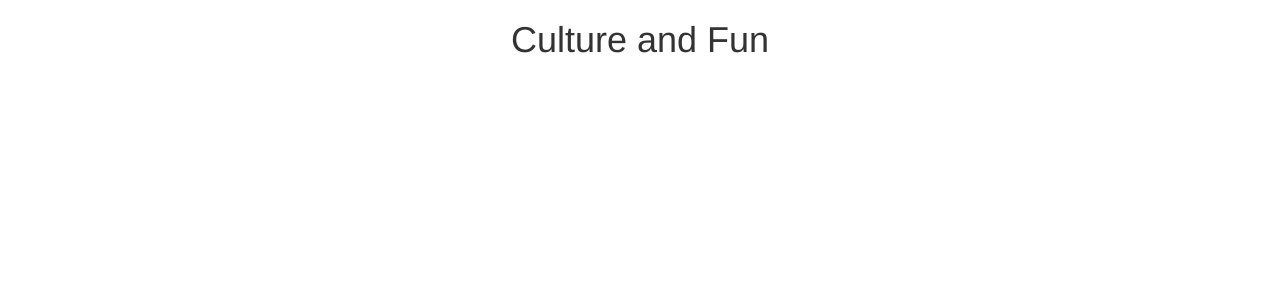
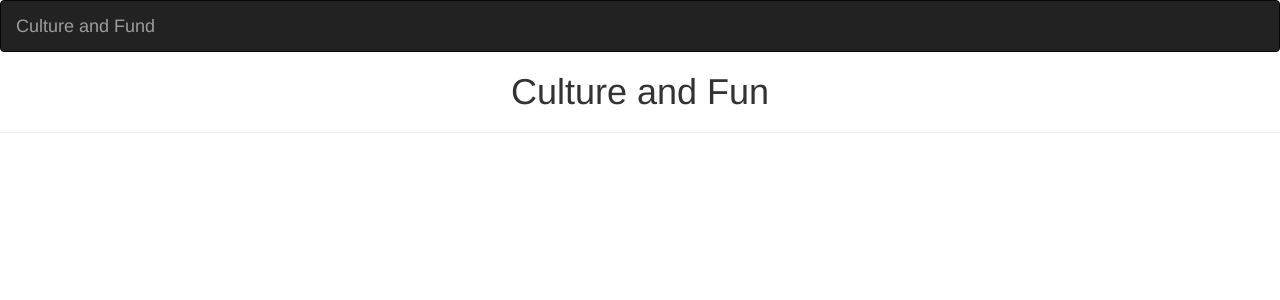
Before and after one commit to Vitalis-Kirui/Culture-And-Fun, a Django app: page / in a window 1280 px wide. Shown: the top 300 px of the page. Run offline with Django 3.2, Linux system fonts and the light colour scheme; some libraries are stand-ins or nearby versions.

Commit message:
creating navbar

```diff
--- a/cultureapp/templates/base.html
+++ b/cultureapp/templates/base.html
@@ -19,8 +19,12 @@
 </head>
 
 <body>
+
+    {% include "navbar.html" %}
+
     {% block content %}
     <h1 class='text-center'>Culture and Fun</h1>
+    <hr>
     {%endblock%}
 
     {% block scripts %}
--- a/cultureapp/templates/navbar.html
+++ b/cultureapp/templates/navbar.html
@@ -0,0 +1,20 @@
+<!DOCTYPE html>
+<html lang="en">
+
+<head>
+
+    <meta charset="utf-8">
+    <meta name="viewport" content="width=device-width, initial-scale=1">
+</head>
+
+<body>
+    <nav class="navbar navbar-inverse">
+        <div class="container-fluid">
+            <div class="navbar-header">
+                <a class="navbar-brand" href="{% url 'index' %}">Culture and Fund</a>
+            </div>
+        </div>
+    </nav>
+</body>
+
+</html>
```
